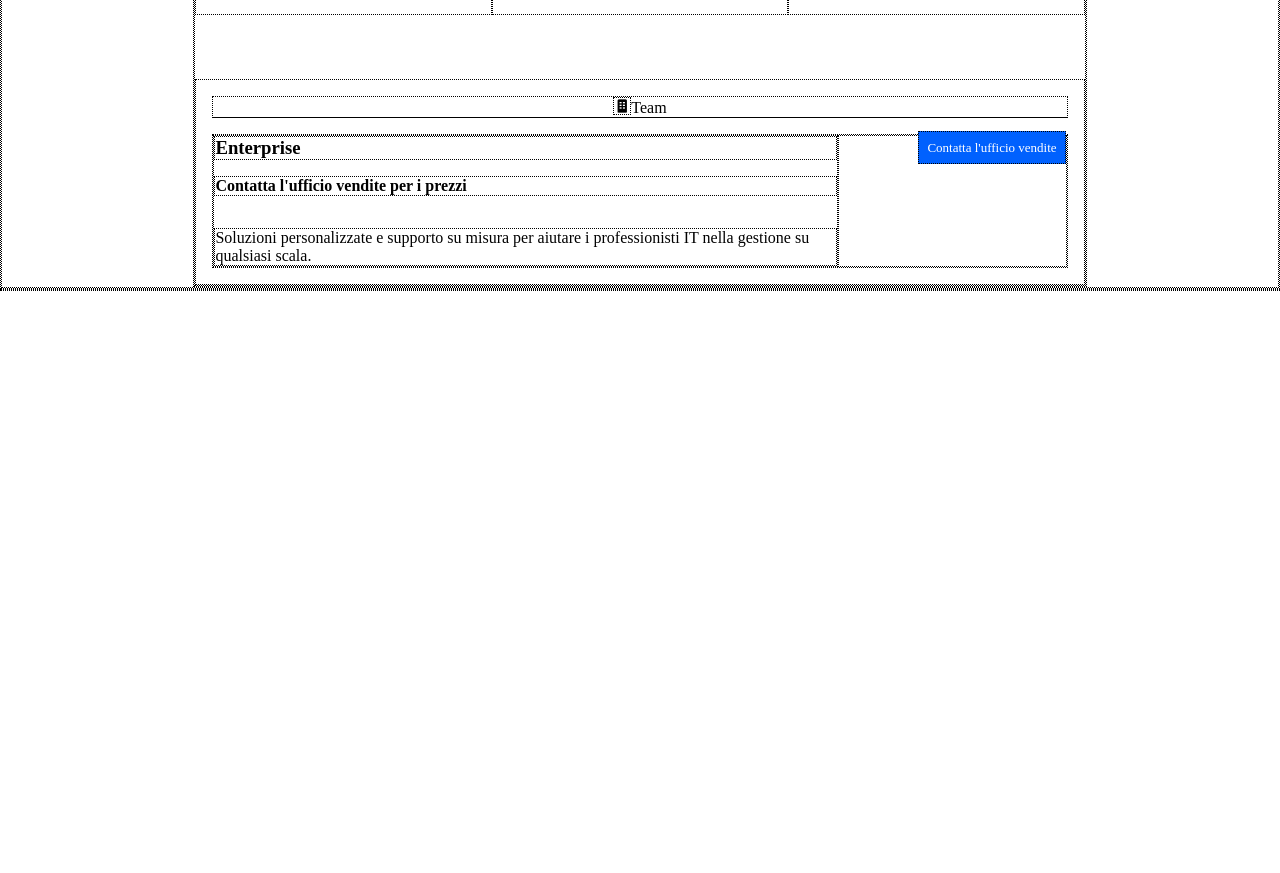
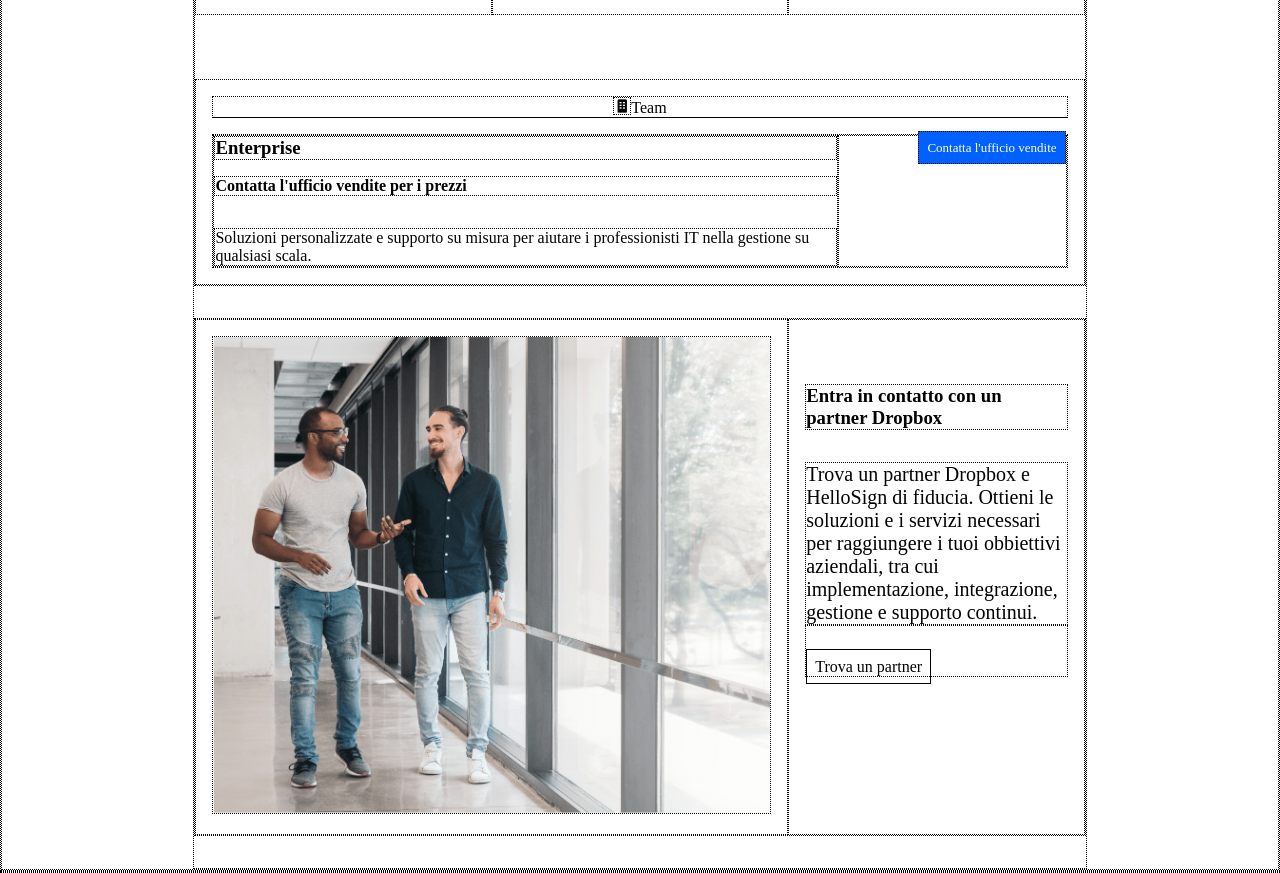
Before and after one commit to EduardCancel/htmlcss-dropbox, a plain HTML site: page index.html in a window 1280 px wide. Shown: the part 1700-2573 px from the top of the page. Before the commit the page ends 1991 px from the top, so only its background shows below. Drawn offline with nearby package versions, Linux system fonts and the light colour scheme.

Commit message:
first section complete

```diff
--- a/index.html
+++ b/index.html
@@ -194,8 +194,21 @@
                         </ul>
                     </div>
                     <!-- /column Enterprise-2 -->
+                </div>
 
-
+                <div class="row margin-bottom-top">
+                    <div class="col-8">
+                        <img class="max-width-100" src="./assets/img/partner.png" alt="">
+                    </div>
+                    <div class="col-4" id="description-img-partner">
+                        <h3>Entra in contatto con un partner Dropbox</h3>
+                        <p>
+                            Trova un partner Dropbox e HelloSign di fiducia. Ottieni le soluzioni e i servizi necessari
+                            per raggiungere i tuoi obbiettivi aziendali, tra cui implementazione, integrazione, gestione
+                            e supporto continui.
+                        </p>
+                        <div class="button-partner"><a href="">Trova un partner</a></div>
+                    </div>
                 </div>
             </div>
         </section>
--- a/style/style.css
+++ b/style/style.css
@@ -299,3 +299,29 @@ header{
 
     }
 }
+/* #endregion busnines-plan */
+
+/* #region img-partner */
+
+#description-img-partner{
+
+    h3{
+        margin-top: 3rem;
+        margin-bottom: 2rem;
+    }
+
+    p{
+        font-size: 20px;
+    }
+
+    .button-partner{
+
+        padding-top: 2rem;
+        a{
+            text-decoration: none;
+            padding: 0.5rem;
+            border: 1.5px solid black;
+            color: black
+        }
+    }
+}
```
